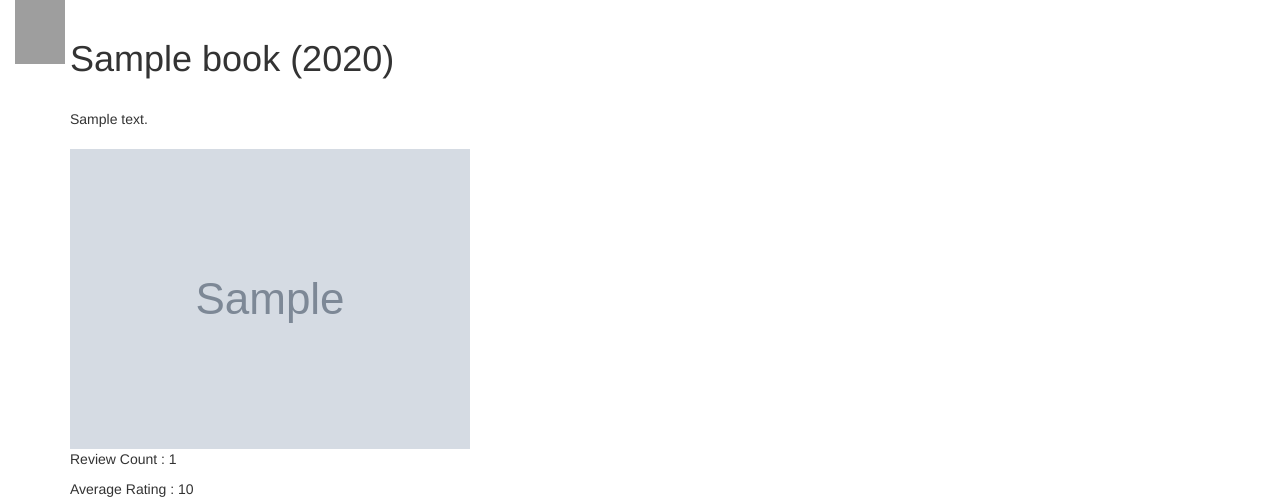
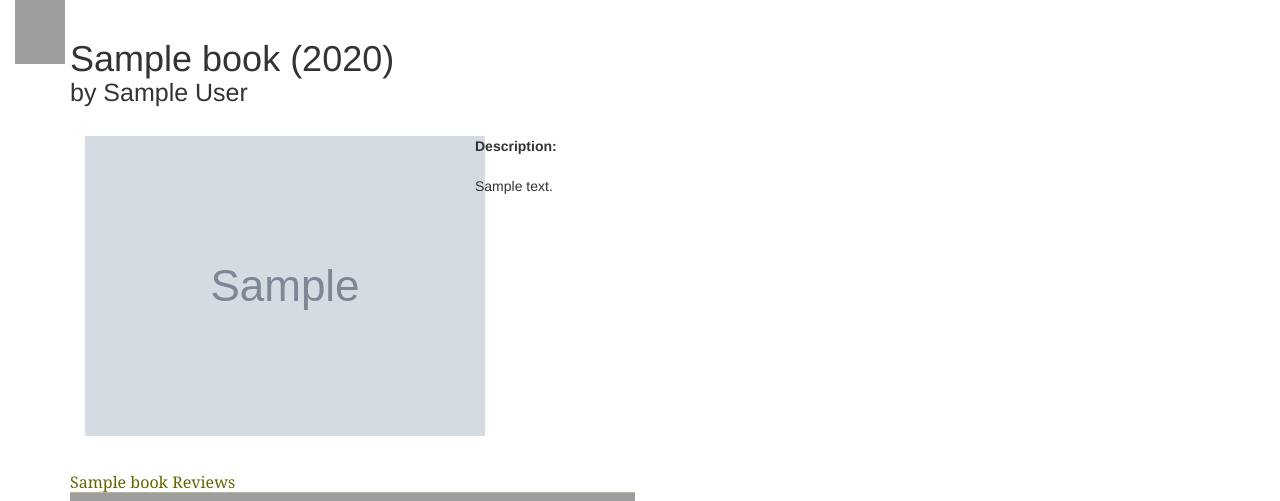
Before and after one commit to D3vd/Book_Review, a Flask app: template templates/book.html in a window 1280 px wide. Shown: the part 51-552 px from the top of the page. Run offline with Flask 2, Linux system fonts and the light colour scheme; the template is opened without the code that fills it: most values are stand-ins (such as "Sample title", 1, 10 or a date in 2020); grey boxes marked "Sample" are stand-in pictures; some libraries are stand-ins or nearby versions; grey boxes are pictures that could not be loaded.

Commit message:
UI changes for Book Result Page

```diff
--- a/app.py
+++ b/app.py
@@ -167,7 +167,7 @@
         api = jsonify({
             'title': book.title,
             'author': book.author,
-            'year': book.author,
+            'year': book.year,
             'isbn': book.isbn,
             'link': '',
             'description': '',
@@ -181,7 +181,7 @@
     api = jsonify({
         'title': book.title,
         'author': book.author,
-        'year': book.author,
+        'year': book.year,
         'isbn': book.isbn,
         'link': link,
         'description': description,
--- a/templates/book.html
+++ b/templates/book.html
@@ -7,22 +7,32 @@
 {% block body %}
     <div class="container" style="margin-top: 70px">
 
-    <h1>{{ book.title }} ({{ book.year }})</h1>
+    <h1>{{ book.title }} ({{ book.year }})<div style="font-size: 25px;">by {{ book.author }}</div></h1>
 
     <br>
 
     {% if link %}
-        <div>{{ description }}</div>
-
+        <div class="container">
+              <div class="row">
+              <div class="col-sm-4">
+                  <div class="row">
+                      <div class="col-sm-4">
+                          <img src="{{ image_url }}" alt="Book Cover">
+                      </div>
+                      <div class="col-sm">
+                          <p><strong>Review Count   :</strong> {{ review_count }}</p>
+                          <p><strong>Average Rating :</strong> {{ avg_score }}</p>
+                      </div>
+                  </div>
+                </div>
+                  <div class="col-sm-8">
+                    <strong>Description:</strong>
                     <br>
-
-        <img src="{{ image_url }}" alt="Book Cover">
-
                     <br>
-
-        <p>Review Count   : {{ review_count }}</p>
-        <p>Average Rating : {{ avg_score }}</p>
-
+                    <p>{{ description }}</p>
+                </div>
+          </div>
+                <div class="row">
                     <div id="goodreads-widget">
                       <div id="gr_header"><h1><a rel="nofollow" href="{{ link }}">{{ book.title }} Reviews</a></h1></div>
                       <iframe id="the_iframe" src="https://www.goodreads.com/api/reviews_widget_iframe?did=DEVELOPER_ID&amp;format=html&amp;isbn={{ book.isbn }}&amp;links=660&amp;min_rating=&amp;review_back=fff&amp;stars=000&amp;text=000" width="565" height="400" frameborder="0"></iframe>
@@ -30,6 +40,19 @@
                         <a class="gr_branding" target="_blank" rel="nofollow" href="{{ link }}?utm_medium=api&amp;utm_source=reviews_widget">Reviews from Goodreads.com</a>
                       </div>
                 </div>
+{#        <div>{{ description }}</div>#}
+{##}
+{#        <br>#}
+{##}
+{#        <img src="{{ image_url }}" alt="Book Cover">#}
+{##}
+{#        <br>#}
+{##}
+{#        <p>Review Count   : {{ review_count }}</p>#}
+{#        <p>Average Rating : {{ avg_score }}</p>#}
+{##}
+
+{#        </div>#}
     {% else %}
         <h3>No Info on book is Available</h3>
     {% endif %}
--- a/templates/review.html
+++ b/templates/review.html
@@ -6,6 +6,8 @@
 
 {% block body %}
     <div class="container" style="margin-top: 70px">
+    <h2>Submit a Review</h2>
+        <br>
     <form action="{{ url_for('review') }}" method="post">
             <label>ISBN</label>
     <div class="form-group">
```
Also changed, not shown: 1 other file. Lines whose indentation alone changed are shown as unchanged.
